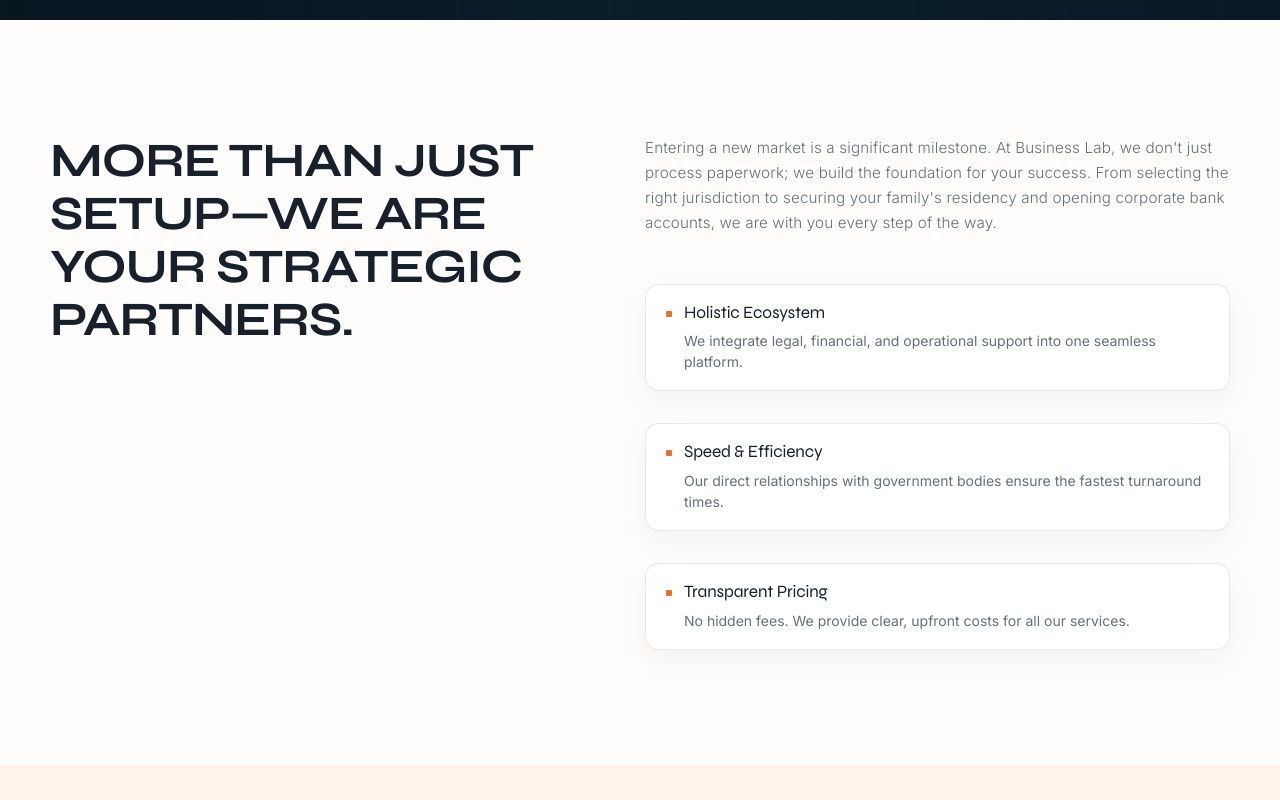
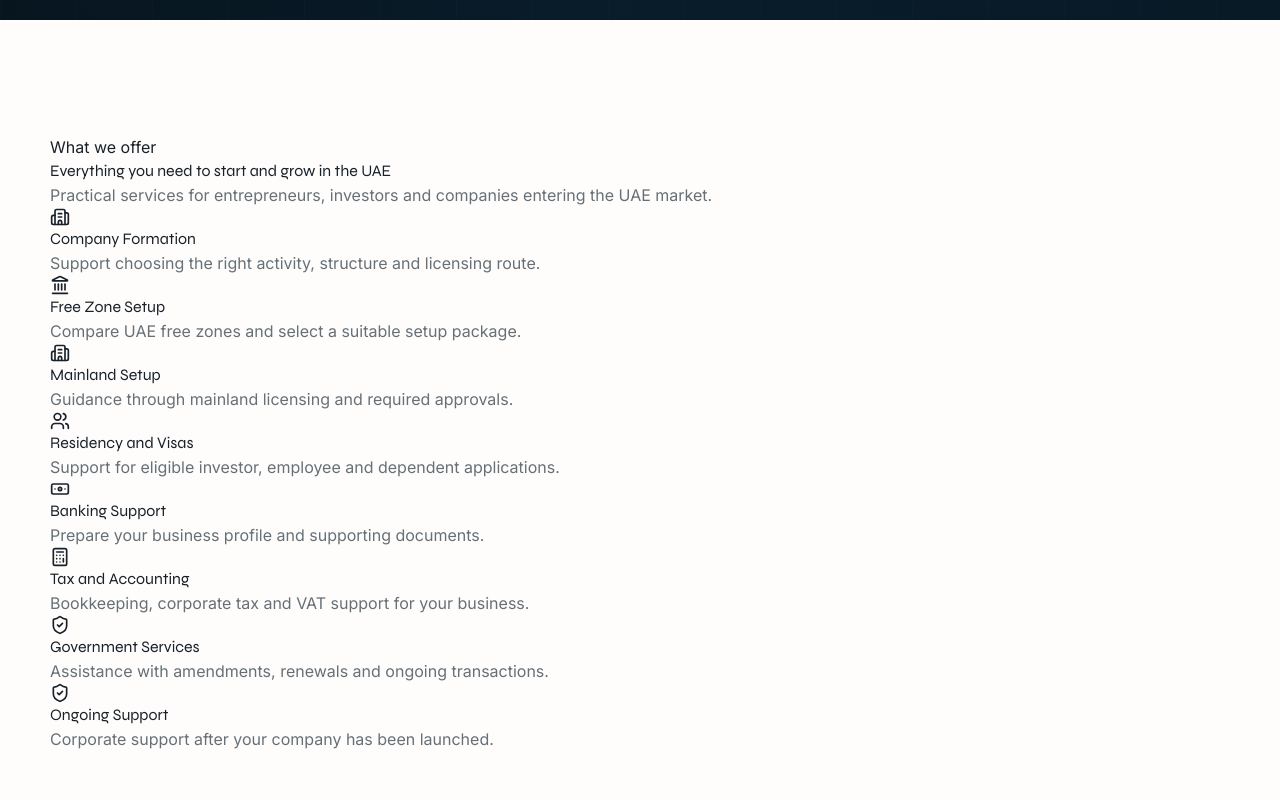
Before and after one commit to fasciola/businesslab, a React (Vite) app: page / in a window 1280 px wide. Shown: the part 780-1580 px from the top of the page. Built offline with nearby package versions, Linux system fonts and the light colour scheme; grey boxes are pictures that could not be loaded.

Commit message:
Redesign services section

```diff
--- a/src/sections/IntroductionSection.tsx
+++ b/src/sections/IntroductionSection.tsx
@@ -1,167 +1,34 @@
-import { useEffect, useRef } from 'react';
-import gsap from 'gsap';
-import { ScrollTrigger } from 'gsap/ScrollTrigger';
+import { Building2, Landmark, Users, Banknote, Calculator, ShieldCheck } from 'lucide-react';
 
-gsap.registerPlugin(ScrollTrigger);
-
-const whyChooseItems = [
-  {
-    title: 'Holistic Ecosystem',
-    description: 'We integrate legal, financial, and operational support into one seamless platform.',
-  },
-  {
-    title: 'Speed & Efficiency',
-    description: 'Our direct relationships with government bodies ensure the fastest turnaround times.',
-  },
-  {
-    title: 'Transparent Pricing',
-    description: 'No hidden fees. We provide clear, upfront costs for all our services.',
-  },
+const services = [
+  { icon: Building2, title: 'Company Formation', text: 'Support choosing the right activity, structure and licensing route.' },
+  { icon: Landmark, title: 'Free Zone Setup', text: 'Compare UAE free zones and select a suitable setup package.' },
+  { icon: Building2, title: 'Mainland Setup', text: 'Guidance through mainland licensing and required approvals.' },
+  { icon: Users, title: 'Residency and Visas', text: 'Support for eligible investor, employee and dependent applications.' },
+  { icon: Banknote, title: 'Banking Support', text: 'Prepare your business profile and supporting documents.' },
+  { icon: Calculator, title: 'Tax and Accounting', text: 'Bookkeeping, corporate tax and VAT support for your business.' },
+  { icon: ShieldCheck, title: 'Government Services', text: 'Assistance with amendments, renewals and ongoing transactions.' },
+  { icon: ShieldCheck, title: 'Ongoing Support', text: 'Corporate support after your company has been launched.' },
 ];
 
 export default function IntroductionSection() {
-  const sectionRef = useRef<HTMLDivElement>(null);
-  const leftRef = useRef<HTMLDivElement>(null);
-  const rightRef = useRef<HTMLDivElement>(null);
-
-  useEffect(() => {
-    const ctx = gsap.context(() => {
-      // Left column
-      gsap.fromTo(leftRef.current,
-        { x: -30, opacity: 0 },
-        {
-          x: 0, opacity: 1, duration: 0.8, ease: 'power3.out',
-          scrollTrigger: {
-            trigger: sectionRef.current,
-            start: 'top 80%',
-          },
-        }
-      );
-
-      // Right column items
-      gsap.fromTo(rightRef.current?.querySelectorAll('.intro-item') || [],
-        { y: 20, opacity: 0 },
-        {
-          y: 0, opacity: 1, duration: 0.6, ease: 'power2.out',
-          stagger: 0.1,
-          scrollTrigger: {
-            trigger: sectionRef.current,
-            start: 'top 80%',
-          },
-        }
-      );
-    }, sectionRef);
-
-    return () => ctx.revert();
-  }, []);
-
   return (
-    <div
-      ref={sectionRef}
-      style={{
-        padding: 'clamp(6rem, 10vh, 10rem) clamp(1.5rem, 5vw, 4rem)',
-        maxWidth: '1400px',
-        margin: '0 auto',
-      }}
-    >
-      <div
-        style={{
-          display: 'grid',
-          gridTemplateColumns: 'minmax(0, 45%) minmax(0, 55%)',
-          gap: '4rem',
-          alignItems: 'start',
-        }}
-        className="intro-grid"
-      >
-        {/* Left column */}
-        <div ref={leftRef} style={{ opacity: 0 }}>
-          <h2
-            className="font-display"
-            style={{
-              fontSize: 'clamp(2rem, 4vw, 3rem)',
-              fontWeight: 700,
-              lineHeight: 1.1,
-              letterSpacing: '-0.02em',
-              textTransform: 'uppercase',
-              color: '#F1EBE4',
-              textWrap: 'balance',
-            }}
-          >
-            More Than Just Setup—We Are Your Strategic Partners.
-          </h2>
-        </div>
-
-        {/* Right column */}
-        <div ref={rightRef}>
-          <p
-            className="font-body"
-            style={{
-              fontSize: 'clamp(0.95rem, 1.1vw, 1.05rem)',
-              fontWeight: 300,
-              lineHeight: 1.65,
-              letterSpacing: '0.01em',
-              color: '#F1EBE4',
-            }}
-          >
-            Entering a new market is a significant milestone. At Business Lab, we don't just process paperwork; we build the foundation for your success. From selecting the right jurisdiction to securing your family's residency and opening corporate bank accounts, we are with you every step of the way.
-          </p>
-
-          <div style={{ marginTop: '3rem', display: 'flex', flexDirection: 'column', gap: '2rem' }}>
-            {whyChooseItems.map((item) => (
-              <div key={item.title} className="intro-item" style={{ opacity: 0 }}>
-                <div style={{ display: 'flex', alignItems: 'flex-start', gap: '0.75rem' }}>
-                  <div
-                    style={{
-                      width: '6px',
-                      height: '6px',
-                      background: '#E87029',
-                      borderRadius: '1px',
-                      flexShrink: 0,
-                      marginTop: '0.5em',
-                    }}
-                  />
-                  <div>
-                    <h3
-                      className="font-serif"
-                      style={{
-                        fontSize: 'clamp(1.5rem, 2.5vw, 2rem)',
-                        fontWeight: 400,
-                        fontStyle: 'italic',
-                        lineHeight: 1.15,
-                        letterSpacing: '-0.01em',
-                        color: '#F1EBE4',
-                      }}
-                    >
-                      {item.title}
-                    </h3>
-                    <p
-                      className="font-body"
-                      style={{
-                        fontSize: '0.875rem',
-                        fontWeight: 400,
-                        lineHeight: 1.5,
-                        color: 'rgba(241, 235, 228, 0.5)',
-                        marginTop: '0.5rem',
-                      }}
-                    >
-                      {item.description}
-                    </p>
-                  </div>
-                </div>
-              </div>
-            ))}
-          </div>
-        </div>
+    <div className="services-overview">
+      <div className="section-heading">
+        <span className="eyebrow">What we offer</span>
+        <h2>Everything you need to start and grow in the UAE</h2>
+        <p>Practical services for entrepreneurs, investors and companies entering the UAE market.</p>
       </div>
 
-      <style>{`
-        @media (max-width: 768px) {
-          .intro-grid {
-            grid-template-columns: 1fr !important;
-            gap: 2rem !important;
-          }
-        }
-      `}</style>
+      <div className="services-grid">
+        {services.map(({ icon: Icon, title, text }) => (
+          <article className="service-card" key={title}>
+            <div className="service-icon"><Icon size={20} /></div>
+            <h3>{title}</h3>
+            <p>{text}</p>
+          </article>
+        ))}
+      </div>
     </div>
   );
 }
```
